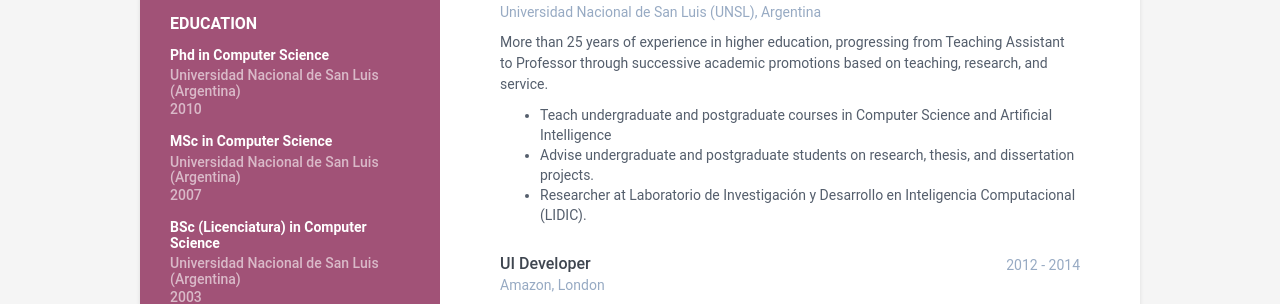
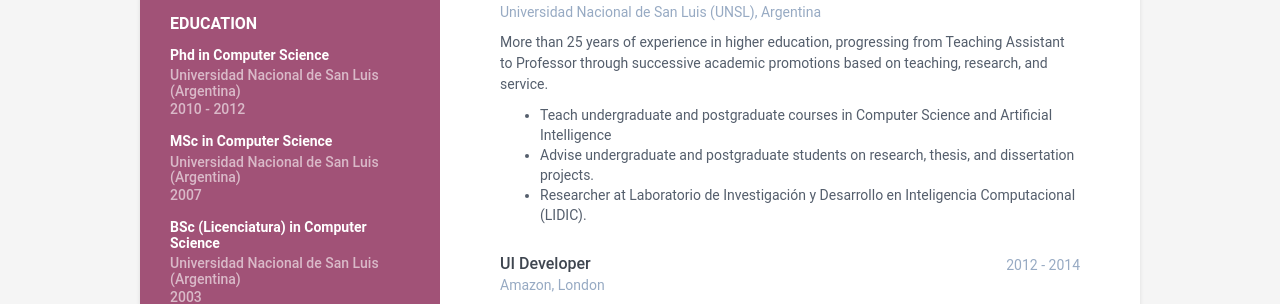
Before and after one commit to lcagnina/lcagnina.github.io, a Jekyll site: the page built from index.html, in a window 1280 px wide and 900 px high, scrolled down 377 px. Shown: the part 159-463 px from the top of the window. Built offline with Jekyll 4.4.1, drawn with Linux system fonts in a browser that asks for light colours.

Commit message:
Update data.yml

```diff
--- a/_data/data.yml
+++ b/_data/data.yml
@@ -19,7 +19,7 @@ sidebar:
   #timezone: America/Cancun # Enter your timezone, e.g., America/Havana, Africa/Casablanca, America/North_Dakota/Center
   Current Affiliation: Universidad Nacional de San Luis (UNSL), Argentina & Consejo Nacional de Investigaciones Científicas y Técnicas (CONICET), Argentina
   #citizenship: Argentine
-  Institutional Web: https://lidic.unsl.edu.ar/
+  institutional web: https://lidic.unsl.edu.ar/
   #linkedin: linkedin.com/in/leticia-cagnina-phd/
   #xing: alandoe
   github: https://github.com/lcagnina
@@ -73,7 +73,7 @@ education:
   info:
   - degree: Phd in Computer Science
     university: Universidad Nacional de San Luis (Argentina)
-    time: 2010
+    time: 2010 - 2012
     details: |
       blabla
         - Bullet point Thesis: Optimización mono y multiobjetivo a través de una heurística de Inteligencia Colectiva
```
